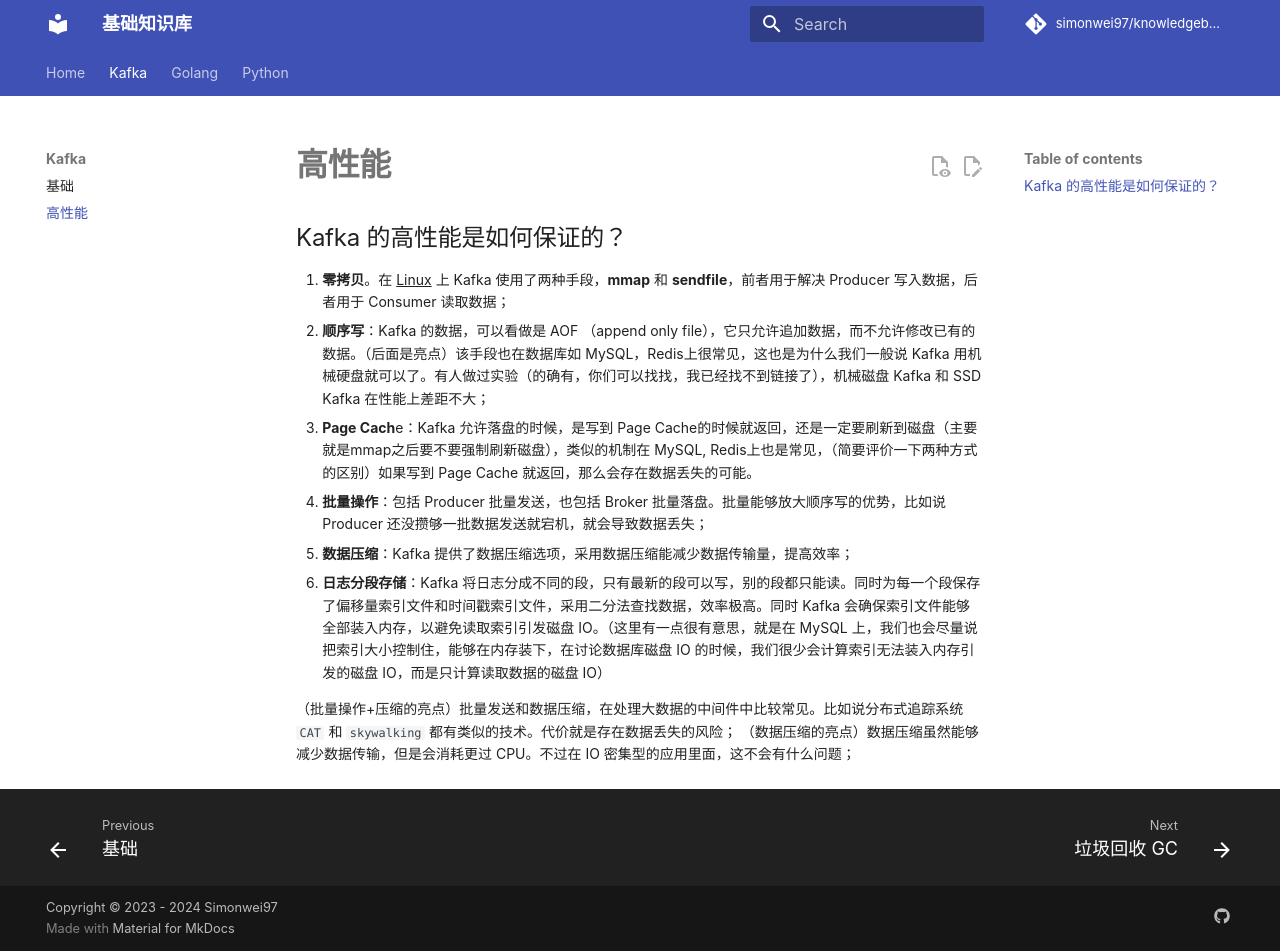
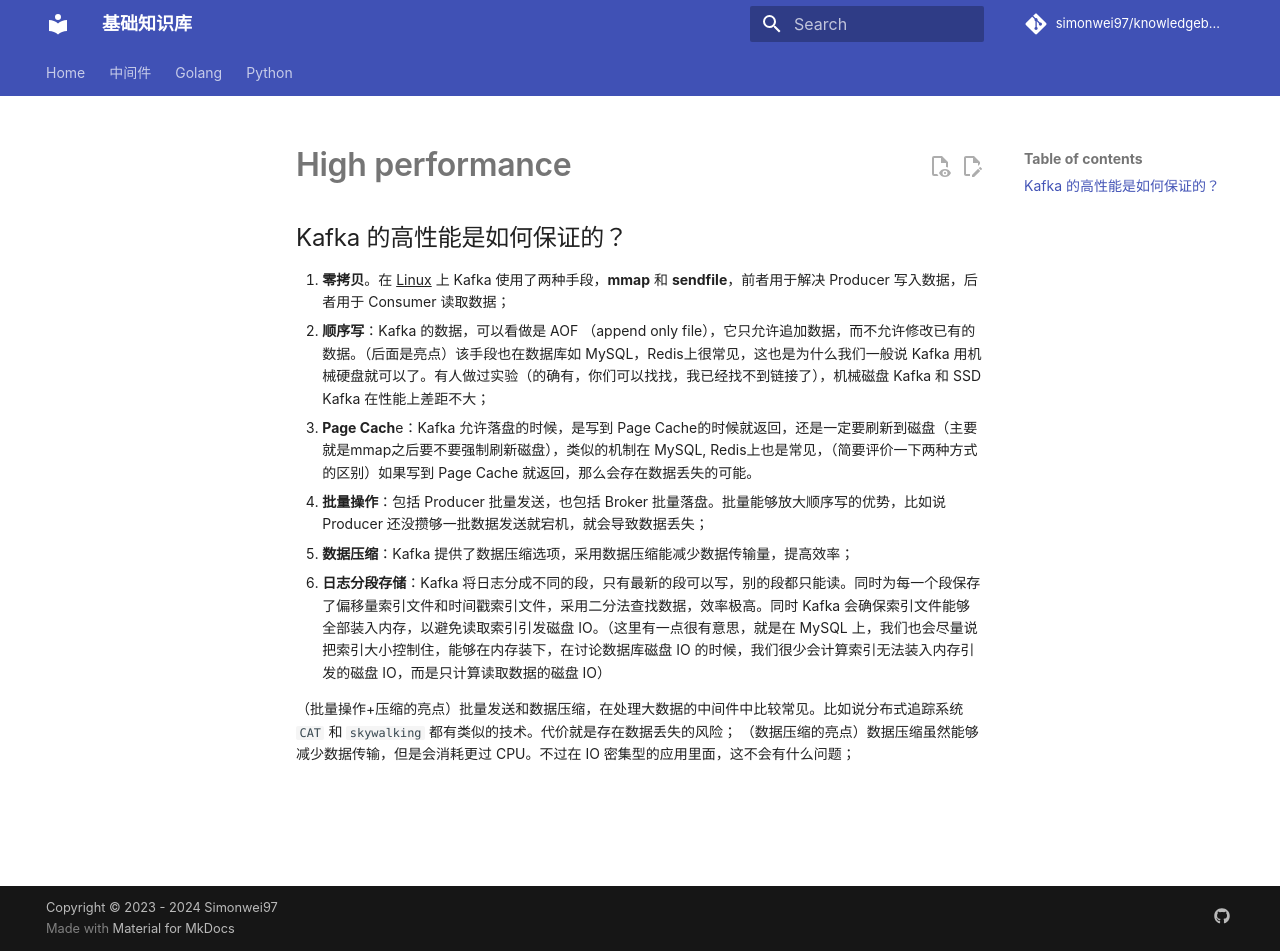
Before and after one commit to simonwei97/knowledgebase, an MkDocs documentation site: the page built from docs/kafka/high_performance.md, in a window 1280 px wide and 951 px high. Built offline with MkDocs 1.6.1 and Material for MkDocs 9.7.7, drawn with Linux system fonts in a browser that asks for light colours; comment, search, counter and statistics services are not loaded; some of the changed lines change nothing that is shown.

Commit message:
Update mkdocs.yml

```diff
--- a/mkdocs.yml
+++ b/mkdocs.yml
@@ -88,9 +88,9 @@
 
 nav:
   - Home: index.md
-  - Kafka:
-      - 基础: kafka/base.md
-      - 高性能: kafka/high_performance.md
+  - 中间件:
+      - Kafka: middleware/kafka.md
+      - Redis: middleware/redis.md
   - Golang:
       - 垃圾回收 GC: golang/gc.md
   - Python:
```
